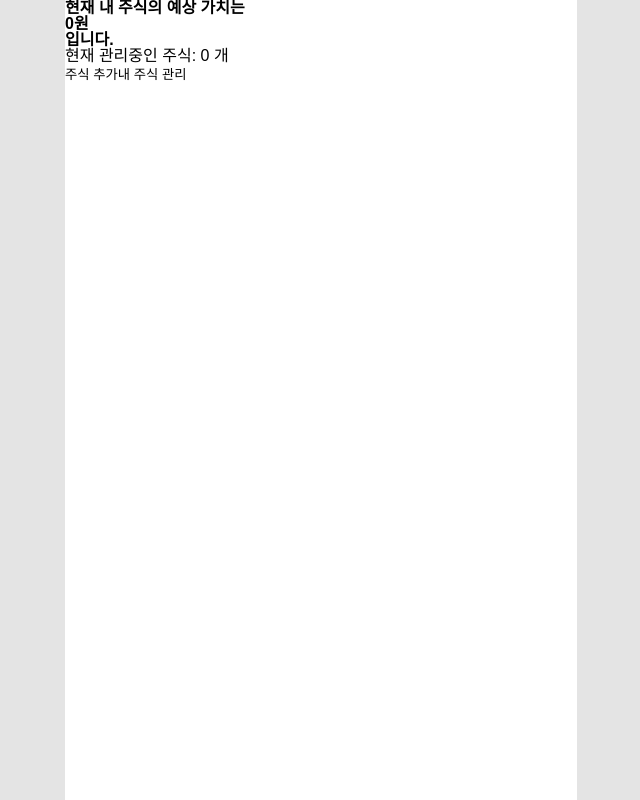
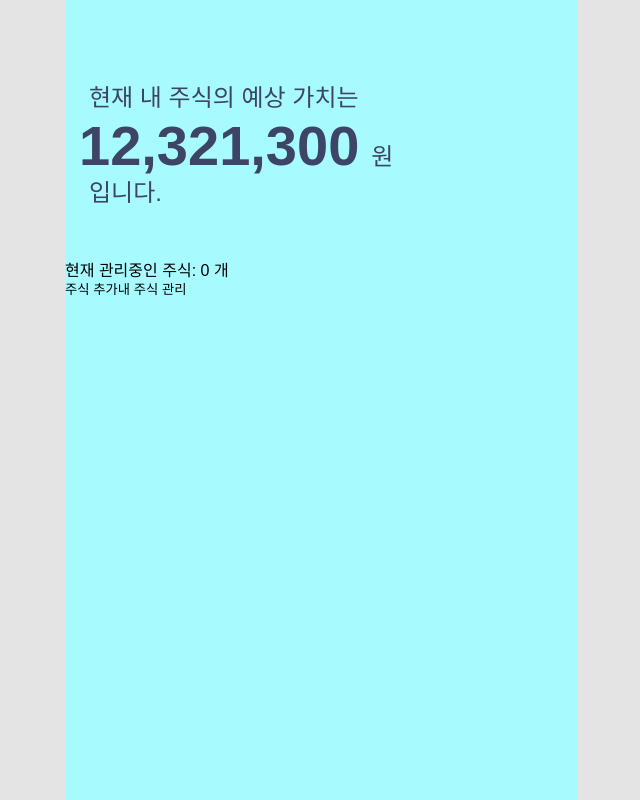
Before and after one commit to seungminRyu/stock-eye, a React (Create React App) app: page / in a window 1280 px wide. Shown: the whole page, without its empty margins (319-959 px from the left). Built offline with nearby package versions, Linux system fonts and the light colour scheme; the HTML template or start-up script is replaced by a standard one.

Commit message:
Add: Header css 추가

```diff
--- a/src/component/AppTemplate.js
+++ b/src/component/AppTemplate.js
@@ -6,7 +6,7 @@ const AppTemplateBlock = styled.div`
     height: 100%;
     min-height: 560px;
     position: relative;
-    background: white;
+    background: var(--light-main);
     box-sizing: border-box;
     overflow-y: scroll;
     margin: 0 auto;
--- a/src/component/Header.js
+++ b/src/component/Header.js
@@ -2,15 +2,30 @@ import React from 'react';
 import styled from 'styled-components';
 
 const HeaderBlock = styled.header`
-    font-weight: bold;
+    font-size: 24px;
+    font-weight: 300;
+    line-height: 36px;
+    color: var(--font);
+    padding: 80px 24px 52px;
+
+    .current-value {
+        display: inline-block;
+        font-size: 56px;
+        font-weight: 600;
+        margin-left: -10px;
+        margin-right: 12px;
+        margin-top: 12px;
+    }
 `;
 
 function Header() {
     return (
         <HeaderBlock>
-            <h1>현재 내 주식의 예상 가치는</h1>
-            <h1>0원</h1>
-            <h1>입니다.</h1>
+            <h1>
+                현재 내 주식의 예상 가치는<br/>
+                <span className="current-value">12,321,300</span>원<br/>
+                입니다.
+            </h1>
         </HeaderBlock>
     )
 }
```
